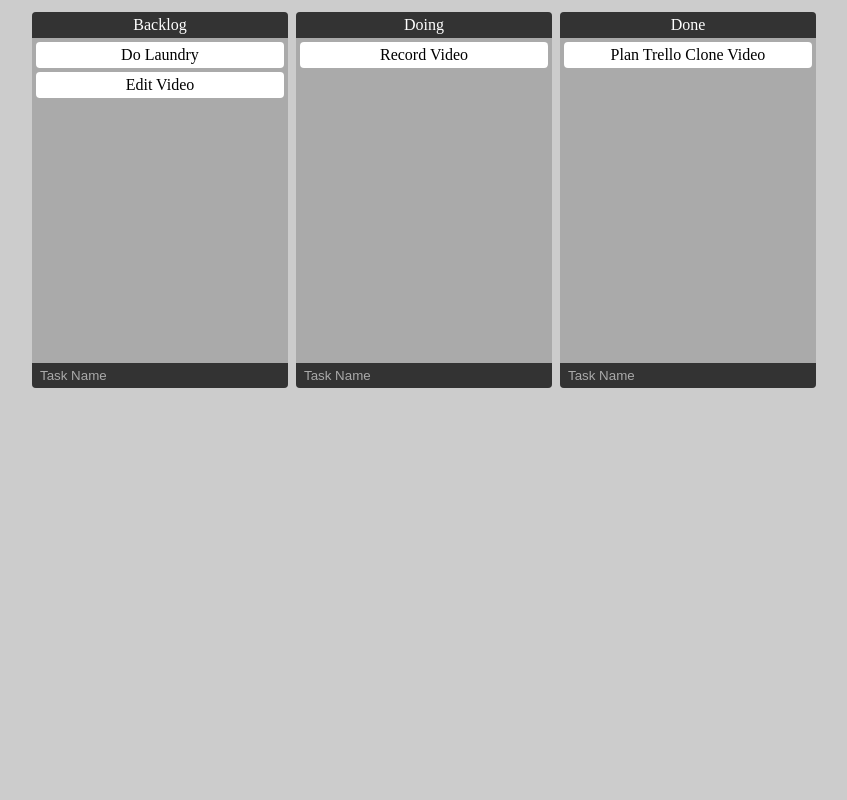
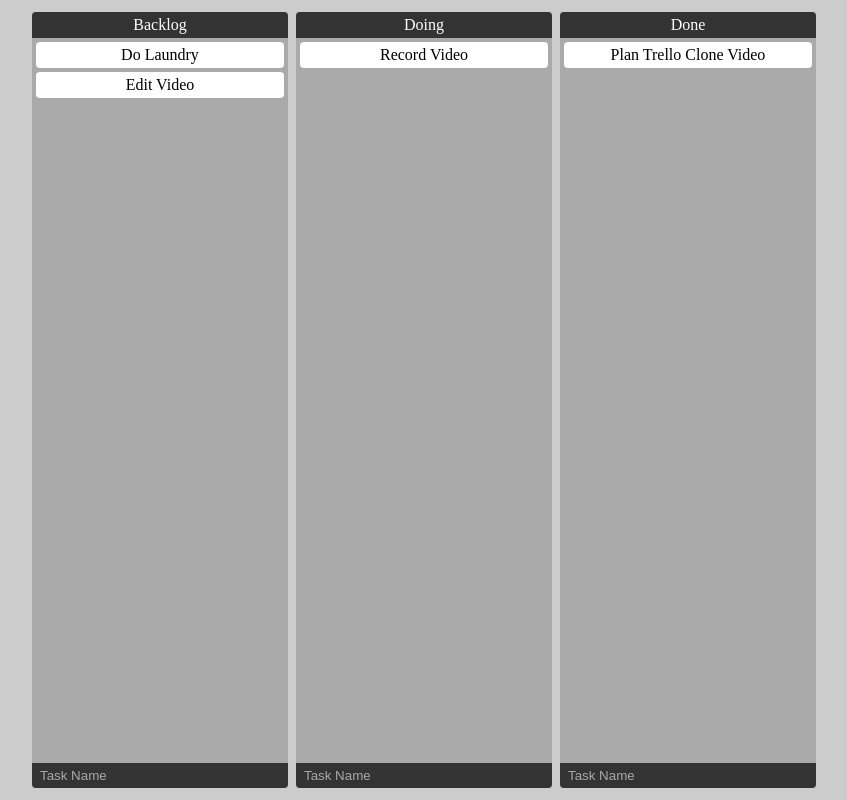
Before and after one commit to SolomanGarcia/trello-clone-js, a website built with Parcel: page index.html in a window 1280 px wide. Shown: the whole page, without its empty margins (216-1063 px from the left). Built offline with nearby package versions, Linux system fonts and the light colour scheme.

Commit message:
setup project

```diff
--- a/styles.css
+++ b/styles.css
@@ -6,7 +6,7 @@
 body {
   margin: 0;
   background-color: #CCC;
-  height: 50vh;
+  height: 100vh;
   overflow: hidden;
 }
 
```
Also changed, not shown: package.json (added, +24 -0 lines), 2 other files.
